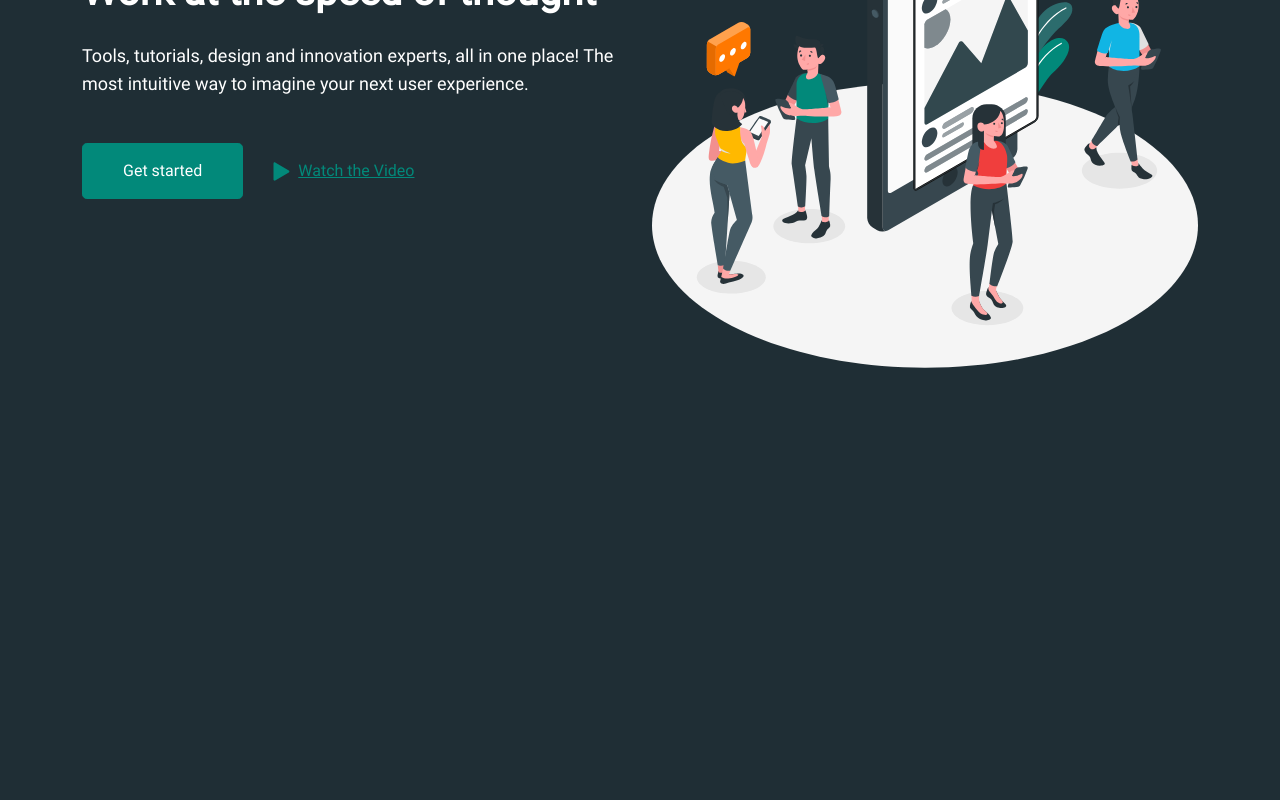
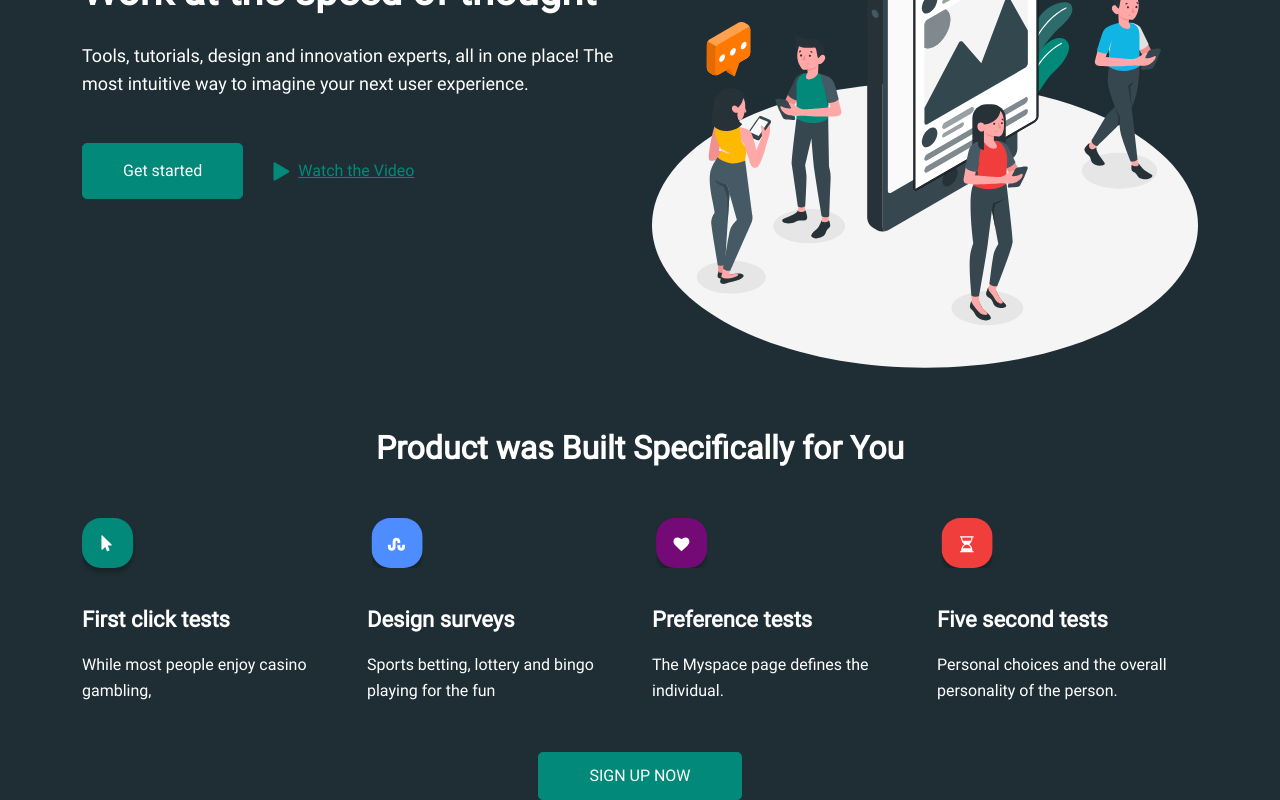
Before and after one commit to Quynhan98/practice-nextjs, a React (Vite) app in the folder practice-one/: page / in a window 1280 px wide. Shown: the part 266-1066 px from the top of the page. Before the commit the page ends 800 px from the top, so only its background shows below. Built offline with nearby package versions, Linux system fonts and the light colour scheme.

Commit message:
Feature - #21 - Create product component

```diff
--- a/practice-one/src/App.tsx
+++ b/practice-one/src/App.tsx
@@ -1,4 +1,5 @@
 import { Header } from '@components/header';
+import { ProductSection } from '@components/product-section';
 import { WorkSection } from '@components/work-section';
 import '../node_modules/bootstrap/dist/css/bootstrap.min.css';
 import './styles/main.css';
@@ -8,6 +9,7 @@ function App() {
     <div className="App container">
       <Header />
       <WorkSection />
+      <ProductSection />
     </div>
   );
 }
--- /dev/null
+++ b/practice-one/src/components/product-cards/index.tsx
@@ -0,0 +1,12 @@
+import { ProductCard } from '@components/cards/product-card';
+import { mainData } from '@data/main';
+
+export const ProductCards = (): JSX.Element => {
+  return (
+    <div className="card-group row">
+      {mainData.product.map((item) => (
+        <ProductCard key={item.title} {...item} />
+      ))}
+    </div>
+  );
+};
--- /dev/null
+++ b/practice-one/src/components/product-section/index.tsx
@@ -0,0 +1,19 @@
+import { Heading } from '@components/title';
+import { Button } from '@components/buttons';
+import { ProductCards } from '@components/product-cards';
+
+export const ProductSection = (): JSX.Element => {
+  return (
+    <section className="container-product">
+      <Heading tag="h2" extraClass="product-title">
+        Product was Built Specifically for You
+      </Heading>
+      <ProductCards />
+      <div className="product-btn main-content__button d-flex justify-content-center mt-5">
+        <Button color="secondary" type="button" extraClass="btn-content text-uppercase">
+          SIGN UP NOW
+        </Button>
+      </div>
+    </section>
+  );
+};
--- /dev/null
+++ b/practice-one/src/data/main.tsx
@@ -0,0 +1,33 @@
+import iconClick from '@assets/images/icon-click.svg';
+import iconSurvey from '@assets/images/icon-survey.svg';
+import iconHeart from '@assets/images/icon-heart.svg';
+import iconHourglass from '@assets/images/icon-hourglass.svg';
+import { ProductProp } from '@components/cards/product-card';
+
+interface Main {
+  product: ProductProp[];
+}
+
+export const mainData: Main = {
+  product: [
+    {
+      img: iconClick,
+      title: 'First click tests',
+      desc: 'While most people enjoy casino gambling,',
+    },
+    {
+      img: iconSurvey,
+      title: 'Design surveys',
+      desc: 'Sports betting, lottery and bingo playing for the fun',
+    },
+    { img: iconHeart,
+      title: 'Preference tests',
+      desc: 'The Myspace page defines the individual.'
+    },
+    {
+      img: iconHourglass,
+      title: 'Five second tests',
+      desc: 'Personal choices and the overall personality of the person. ',
+    },
+  ],
+};
--- a/practice-one/src/styles/main.css
+++ b/practice-one/src/styles/main.css
@@ -107,10 +107,100 @@ body {
   color: var(--main-color);
 }
 
+.btn-content {
+  padding: 15px 50px;
+}
+
+/* Work-section*/
+
+.work-image {
+  display: flex;
+  align-items: center;
+}
+
+.work-heading {
+  padding-top: 130px;
+}
+
+.main-content__heading {
+  font-size: var(--size-xxxl);
+  font-weight: bold;
+  line-height: 60px;
+}
+
+.main-content__link {
+  display: flex;
+}
+
+.btn-work {
+  margin: 45px 0px;
+  padding: 15px 40px;
+}
+
+.work__link {
+  display: flex;
+  align-items: center;
+  margin-left: 30px;
+  font-size: var(--size-xxs);
+  color: var(--sub-color);
+}
+
+.work__link .work__icon {
+  font-size: 23px;
+  margin-right: 8px;
+}
+
+.work__link:hover {
+  color: var(--sub-color);
+  font-weight: bold;
+}
+
+.work__link:hover {
+  color: var(--sub-color);
+  font-weight: bold;
+}
+
+.main-content__description {
+  font-size: 18px;
+  line-height: 28px;
+  margin-top: 20px;
+  color: var(--main-color);
+}
+
+.product-title {
+  text-align: center;
+}
+
+.container-product .card-title {
+  font-size: var(--size-xs);
+  display: flex;
+  justify-content: flex-start;
+  line-height: 33px;
+}
+
+.container-product .card-body {
+  padding: 0 0;
+}
+
+.product-card {
+  margin-top: 40px;
+}
+
+.product-card .card {
+  max-width: 250px;
+}
+
 /* Mobile screen*/
 
 @media only screen and (max-width: 576px) {
+  .container-product {
+    text-align: center;
+  }
 
+  .container-product .card-title {
+    display: flex;
+    justify-content: center;
+  }
 }
 
 /* Tablet*/
@@ -171,6 +261,10 @@ body {
   .container-work .main-content {
     padding-top: 40px;
   }
+
+  .card-group .product-card .card {
+    margin: 0 auto;
+  }
 }
 
 @media only screen and (max-width: 1440px) {
@@ -185,6 +279,14 @@ body {
   .sub-main-content__heading {
     margin-top: 50px;
   }
+
+  .container-product {
+    margin-top: 50px;
+  }
+
+  .product-card .card {
+    margin: 0 0;
+  }
 }
 
 @media only screen and (min-width: 1441px) {
@@ -195,4 +297,12 @@ body {
   .main-content {
     padding-top: 100px;
   }
+
+  .container-product {
+    margin-top: 50px;
+  }
+
+  .product-card .card {
+    margin: 0 0;
+  }
 }
```
Also changed, not shown: practice-one/src/components/price-section.tsx (added, +36 -0 lines), practice-one/src/main.tsx (line endings or trailing spaces).
